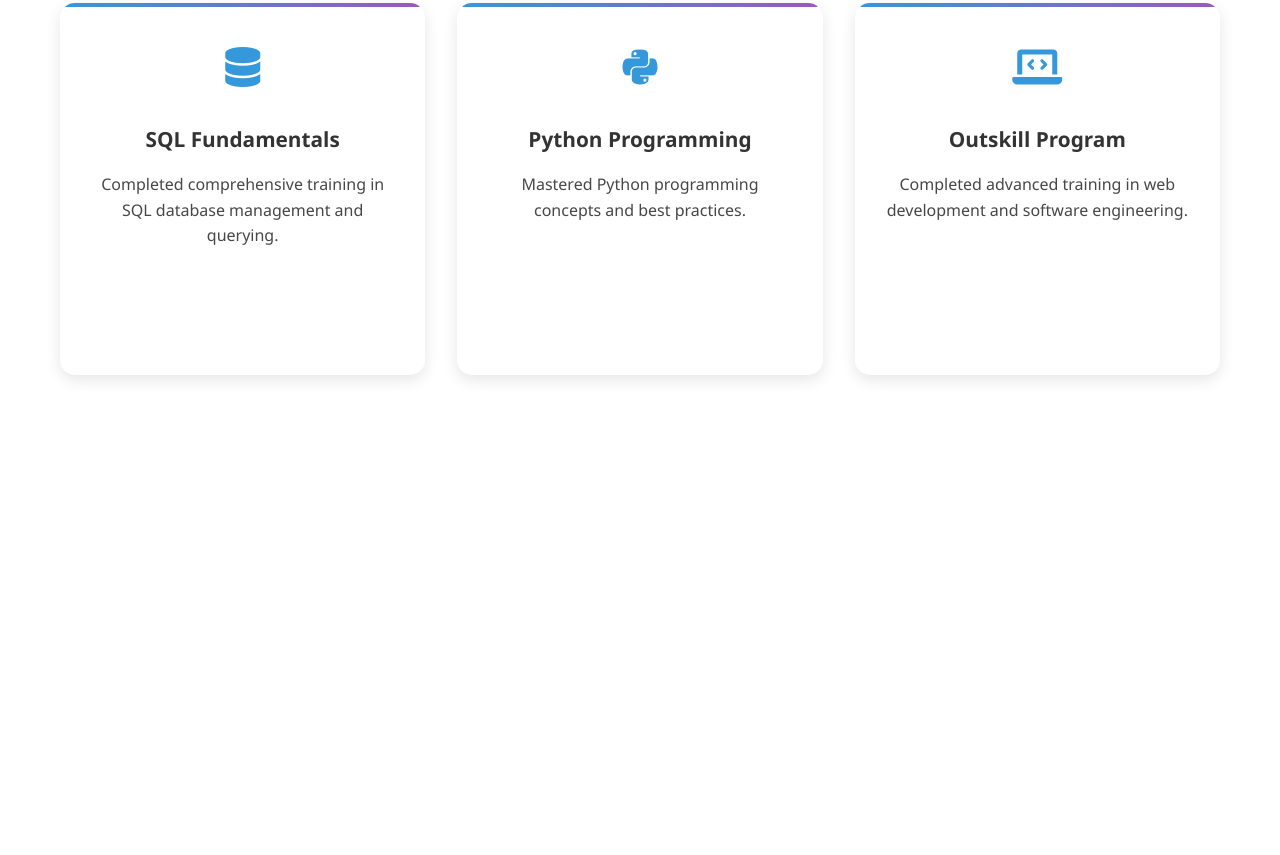
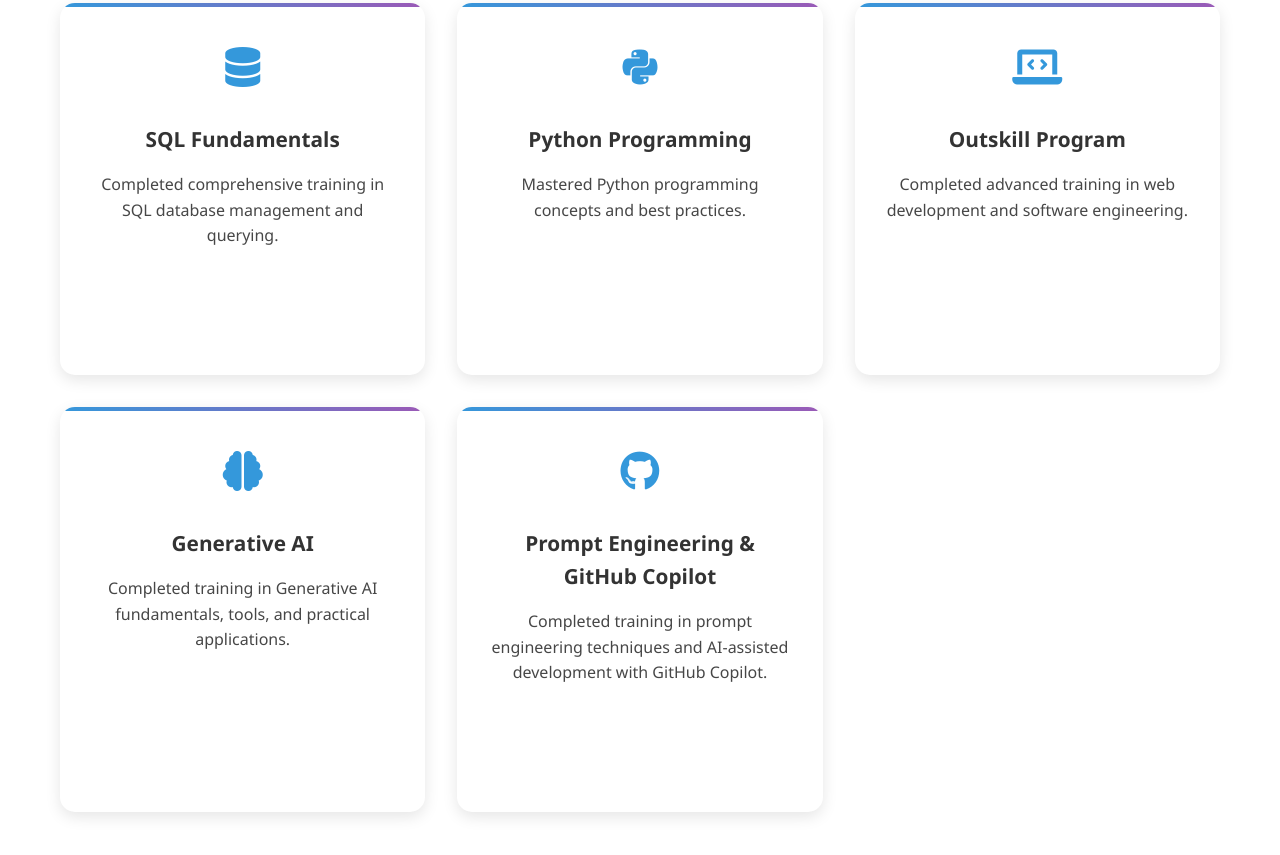
Before and after one commit to jatavajay/Ajay-jatav, a website: page certificates.html in a window 1280 px wide. Shown: the part 269-1124 px from the top of the page. Before the commit the page ends 800 px from the top, so only its background shows below. Drawn offline with Linux system fonts and the light colour scheme.

Commit message:
Add Generative AI and Prompt Engineering & GitHub Copilot certificates

```diff
--- a/certificates.html
+++ b/certificates.html
@@ -62,6 +62,24 @@
                     <p>Completed advanced training in web development and software engineering.</p>
                     <a href="outskill.pdf" target="_blank" class="btn btn-secondary">View Certificate</a>
                 </div>
+
+                <div class="certificate-card">
+                    <div class="certificate-icon">
+                        <i class="fas fa-brain"></i>
+                    </div>
+                    <h3>Generative AI</h3>
+                    <p>Completed training in Generative AI fundamentals, tools, and practical applications.</p>
+                    <a href="GEN_AI_Certificate.pdf" target="_blank" class="btn btn-secondary">View Certificate</a>
+                </div>
+
+                <div class="certificate-card">
+                    <div class="certificate-icon">
+                        <i class="fab fa-github"></i>
+                    </div>
+                    <h3>Prompt Engineering &amp; GitHub Copilot</h3>
+                    <p>Completed training in prompt engineering techniques and AI-assisted development with GitHub Copilot.</p>
+                    <a href="Prompt_EngAndGithubCopilot.pdf" target="_blank" class="btn btn-secondary">View Certificate</a>
+                </div>
             </div>
         </div>
     </section>
```
Also changed, not shown: 2 other files.
